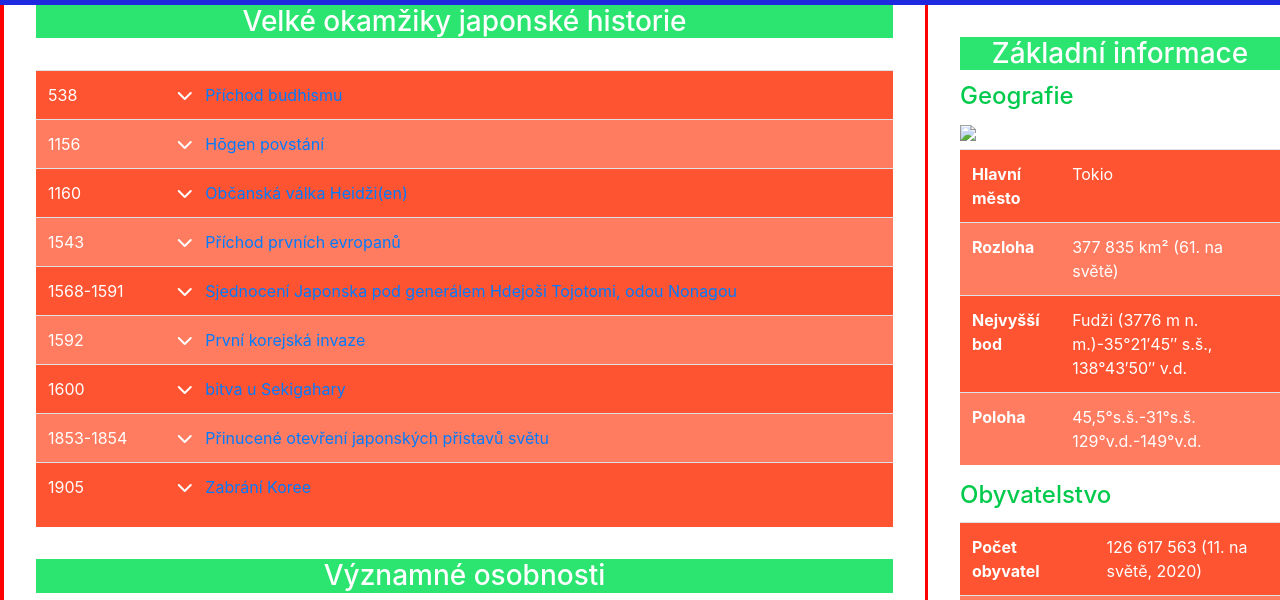
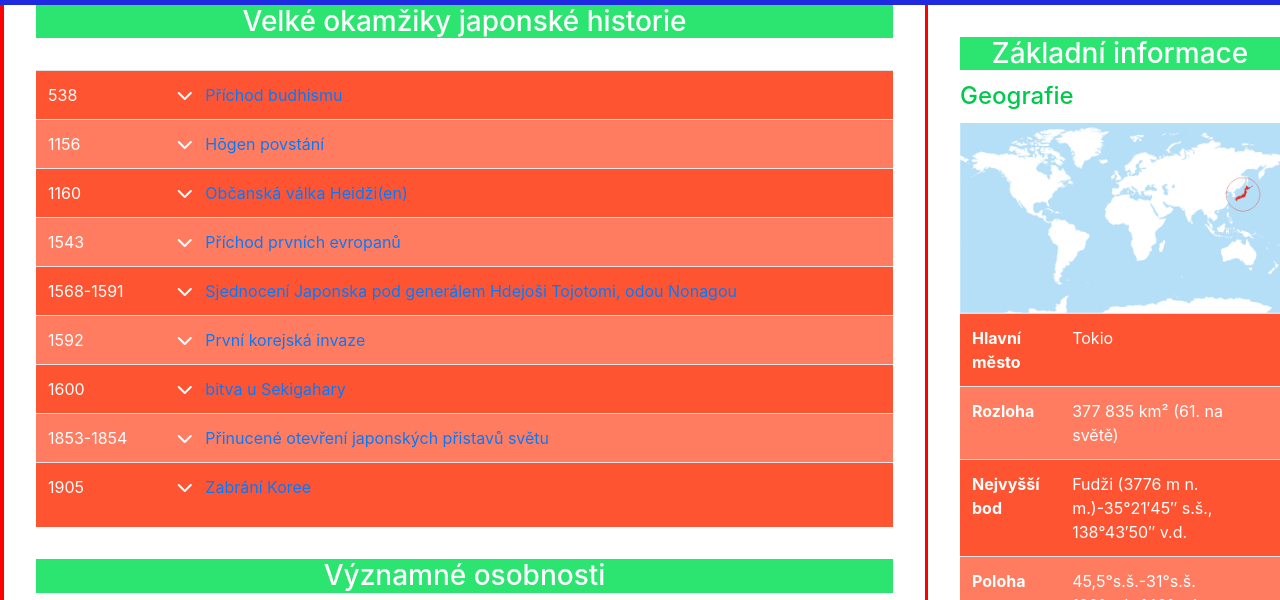
Before and after one commit to IT1810/Japonsko-zakladni-informace, a plain HTML site: page historie/historie.html in a window 1280 px wide. Shown: the part 200-800 px from the top of the page. Drawn offline with nearby package versions, Linux system fonts and the light colour scheme.

Commit message:
geography4

```diff
--- a/historie/historie.html
+++ b/historie/historie.html
@@ -86,7 +86,7 @@
       <aside class="text">
         <h3>Základní informace</h3>
         <h4>Geografie</h4>
-        <img class="img-fluid" src="img/japan_location.png" alt="Poloha japonska ve světě">
+        <img class="img-fluid" src="../img/japan_location.png" alt="Poloha japonska ve světě">
         <table class="table table-responsive">
           <tbody>
             <tr>
```
